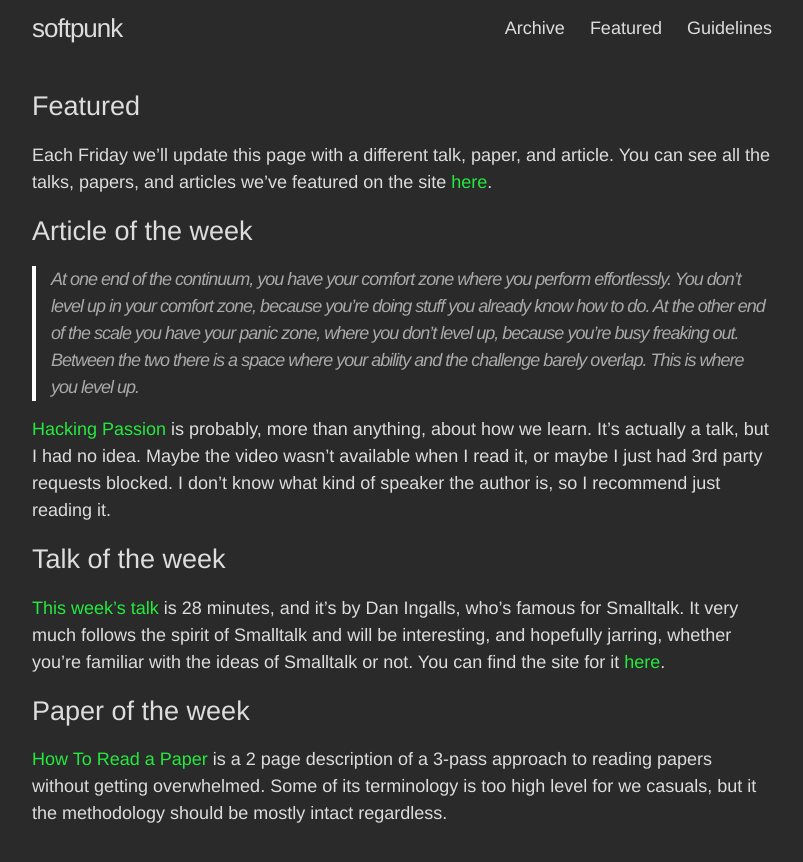
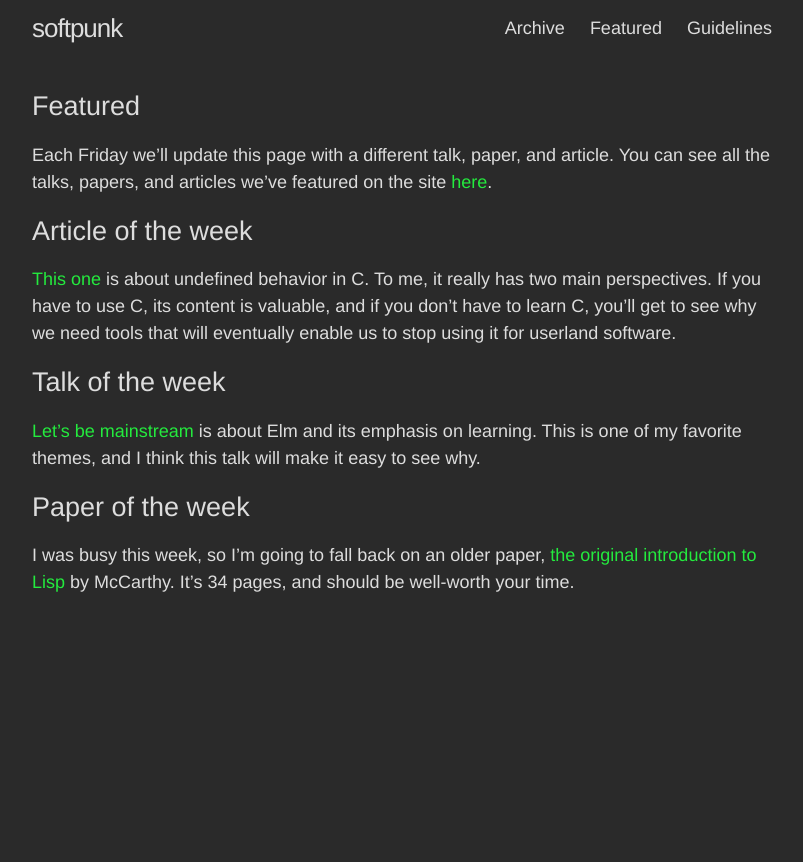
Before and after one commit to softpunk/softpunk.github.io, a Jekyll site: the page built from featured.md, in a window 1280 px wide. Shown: the top 862 px of the page, without its empty margins (238-1041 px from the left). Built offline with Jekyll 4.4.1, drawn with Linux system fonts in a browser that asks for light colours.

Commit message:
it's Friday

```diff
--- a/featured.md
+++ b/featured.md
@@ -7,12 +7,10 @@ permalink: /featured/
 Each Friday we'll update this page with a different talk, paper, and article. You can see all the talks, papers, and articles we've featured on the site [here](/archive/).
 
 ## Article of the week
-> At one end of the continuum, you have your comfort zone where you perform effortlessly. You don't level up in your comfort zone, because you're doing stuff you already know how to do. At the other end of the scale you have your panic zone, where you don't level up, because you're busy freaking out. Between the two there is a space where your ability and the challenge barely overlap. This is where you level up.
-
-[Hacking Passion](http://kytrinyx.com/presentations/hacking-passion) is probably, more than anything, about how we learn. It's actually a talk, but I had no idea. Maybe the video wasn't available when I read it, or maybe I just had 3rd party requests blocked. I don't know what kind of speaker the author is, so I recommend just reading it.
+[This one](http://blog.llvm.org/2011/05/what-every-c-programmer-should-know.html) is about undefined behavior in C. To me, it really has two main perspectives. If you have to use C, its content is valuable, and if you don't have to learn C, you'll get to see why we need tools that will eventually enable us to stop using it for userland software.
 
 ## Talk of the week
-[This week's talk](https://www.youtube.com/watch?v=QTJRwKOFddc) is 28 minutes, and it's by Dan Ingalls, who's famous for Smalltalk. It very much follows the spirit of Smalltalk and will be interesting, and hopefully jarring, whether you're familiar with the ideas of Smalltalk or not. You can find the site for it [here](http://lively-kernel.org/).
+[Let's be mainstream](https://www.youtube.com/watch?v=oYk8CKH7OhE) is about Elm and its emphasis on learning. This is one of my favorite themes, and I think this talk will make it easy to see why.
 
 ## Paper of the week
-[How To Read a Paper](http://blizzard.cs.uwaterloo.ca/keshav/home/Papers/data/07/paper-reading.pdf) is a 2 page description of a 3-pass approach to reading papers without getting overwhelmed. Some of its terminology is too high level for we casuals, but it the methodology should be mostly intact regardless.
+I was busy this week, so I'm going to fall back on an older paper, [the original introduction to Lisp](http://www-formal.stanford.edu/jmc/recursive.pdf) by McCarthy. It's 34 pages, and should be well-worth your time.
```
Also changed, not shown: archive.md (+3 -0 lines).
